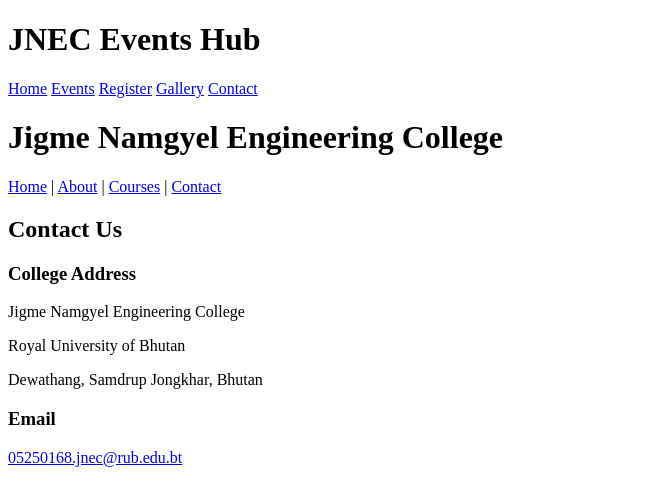
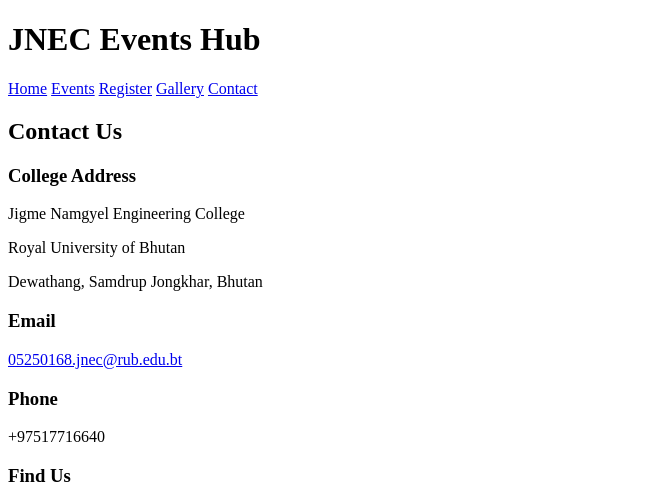
Before and after one commit to 05250168jnec-pixel/events_hub, a plain HTML site: page contact.html in a window 1280 px wide. Shown: the top 482 px of the page, without its empty margins (0-663 px from the left). Drawn offline with Linux system fonts and the light colour scheme.

Commit message:
Update contact.html

```diff
--- a/contact.html
+++ b/contact.html
@@ -24,24 +24,9 @@
     <meta name="viewport" content="width=device-width, initial-scale=1.0">
     <title>Contact Us - JNEC</title>
 </head>
-
 <body>
-
-    <header>
-        <h1>Jigme Namgyel Engineering College</h1>
-
-        <nav>
-            <a href="index.html">Home</a> |
-            <a href="about.html">About</a> |
-            <a href="courses.html">Courses</a> |
-            <a href="contact.html">Contact</a>
-        </nav>
-    </header>
-
     <main>
-
         <h2>Contact Us</h2>
-
         <h3>College Address</h3>
         <p>Jigme Namgyel Engineering College</p>
         <p>Royal University of Bhutan</p>
```
